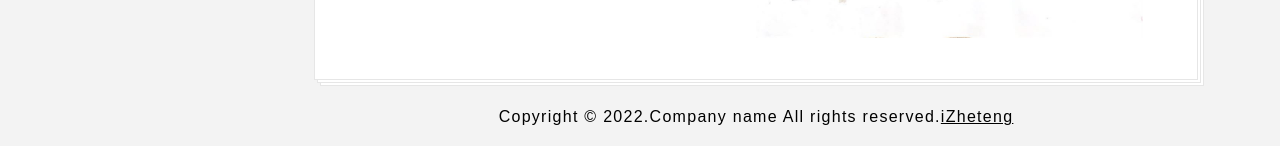
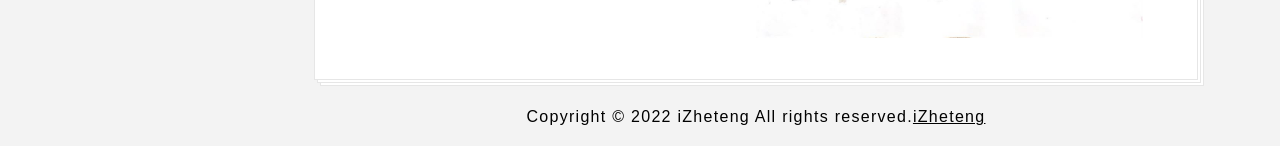
Before and after one commit to cuizhehan/Resume, a Jekyll site: the page built from index.html, in a window 1280 px wide and 900 px high, scrolled down 3167 px. Shown: the part 751-897 px from the top of the window. Built offline with Jekyll 4.4.1, drawn with Linux system fonts in a browser that asks for light colours; some web fonts are replaced.

Commit message:
“update”

```diff
--- a/_includes/footer.html
+++ b/_includes/footer.html
@@ -1,7 +1,7 @@
 <footer id="ace-footer" class="ace-container-shift">
     <div class="ace-container">
   <div class="ace-footer-cont clear-mrg">
-    <p class="text-center">Copyright &copy; 2022.Company name All rights reserved.<a href="https://www.izheteng.site/">iZheteng</a></p>
+    <p class="text-center">Copyright &copy; 2022 iZheteng All rights reserved.<a href="https://www.izheteng.site/">iZheteng</a></p>
   </div>
     </div><!-- .ace-container -->
 </footer><!-- #ace-footer -->
```
